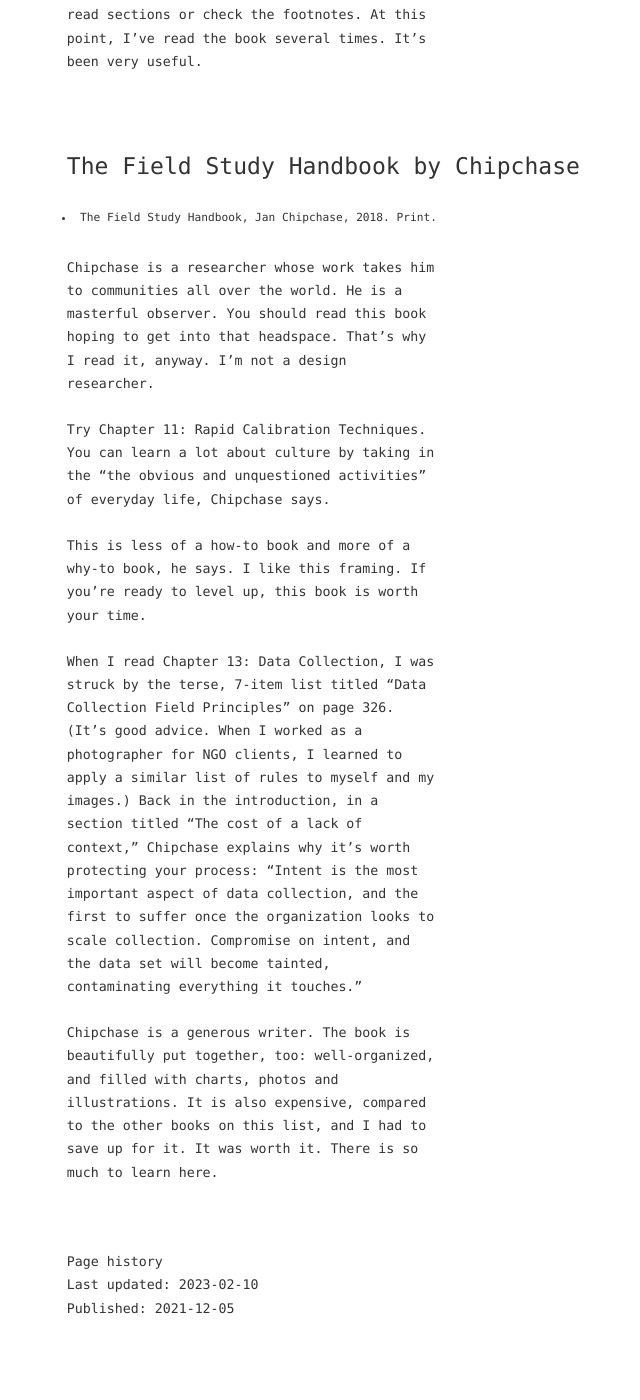
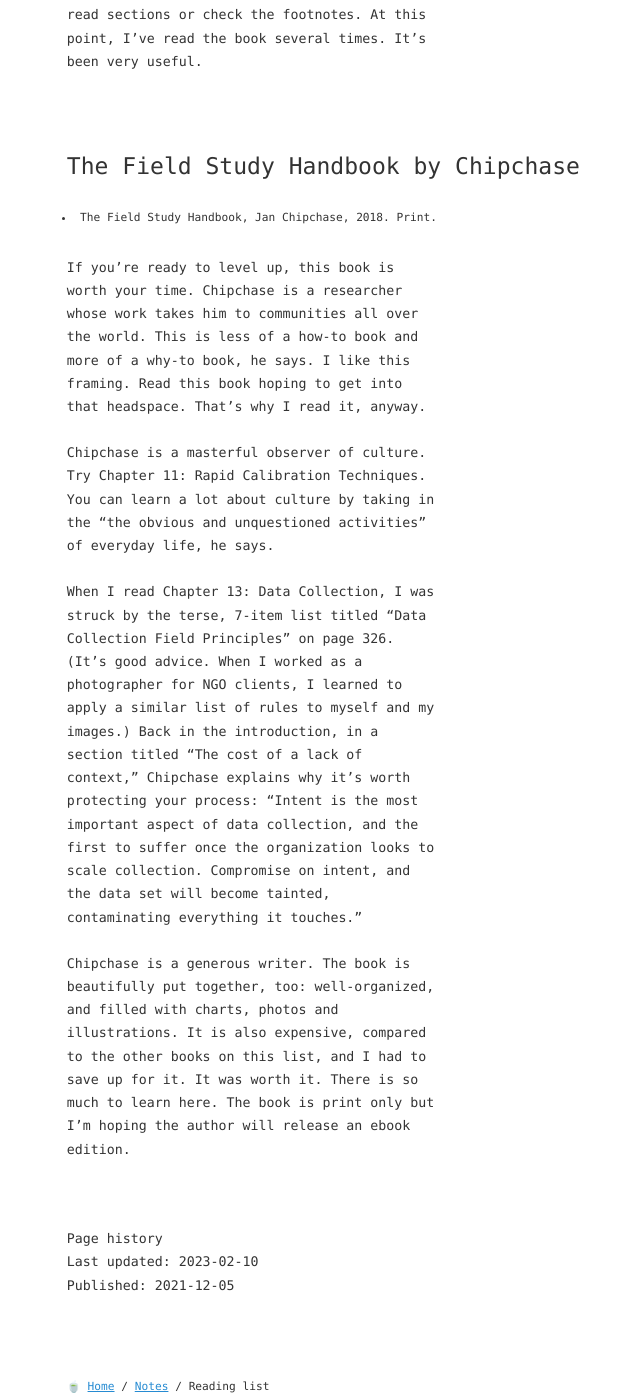
Before and after one commit to zachmccabe/zachmccabe.github.io, a Jekyll site: the page built from _notes/reading-list.md, in a window 1280 px wide and 1400 px high, scrolled down 6370 px. Shown: the whole window, without its empty margins (252-892 px from the left). Built offline with Jekyll 4.4.1, drawn with Linux system fonts in a browser that asks for light colours.

Commit message:
Update reading-list.md

```diff
--- a/_notes/reading-list.md
+++ b/_notes/reading-list.md
@@ -125,12 +125,10 @@
 
 - The Field Study Handbook, Jan Chipchase, 2018. Print.
 
-Chipchase is a researcher whose work takes him to communities all over the world. He is a masterful observer. You should read this book hoping to get into that headspace. That's why I read it, anyway. I'm not a design researcher.
+If you're ready to level up, this book is worth your time. Chipchase is a researcher whose work takes him to communities all over the world.  This is less of a how-to book and more of a why-to book, he says. I like this framing. Read this book hoping to get into that headspace. That's why I read it, anyway.
 
-Try Chapter 11: Rapid Calibration Techniques. You can learn a lot about culture by taking in the "the obvious and unquestioned activities" of everyday life, Chipchase says.
-
-This is less of a how-to book and more of a why-to book, he says. I like this framing. If you're ready to level up, this book is worth your time.
+Chipchase is a masterful observer of culture. Try Chapter 11: Rapid Calibration Techniques. You can learn a lot about culture by taking in the "the obvious and unquestioned activities" of everyday life, he says.
 
 When I read Chapter 13: Data Collection, I was struck by the terse, 7-item list titled "Data Collection Field Principles" on page 326. (It's good advice. When I worked as a photographer for NGO clients, I learned to apply a similar list of rules to myself and my images.) Back in the introduction, in a section titled "The cost of a lack of context," Chipchase explains why it's worth protecting your process: "Intent is the most important aspect of data collection, and the first to suffer once the organization looks to scale collection. Compromise on intent, and the data set will become tainted, contaminating everything it touches."
 
-Chipchase is a generous writer. The book is beautifully put together, too: well-organized, and filled with charts, photos and illustrations. It is also expensive, compared to the other books on this list, and I had to save up for it. It was worth it. There is so much to learn here.
+Chipchase is a generous writer. The book is beautifully put together, too: well-organized, and filled with charts, photos and illustrations. It is also expensive, compared to the other books on this list, and I had to save up for it. It was worth it. There is so much to learn here. The book is print only but I'm hoping the author will release an ebook edition.
```
